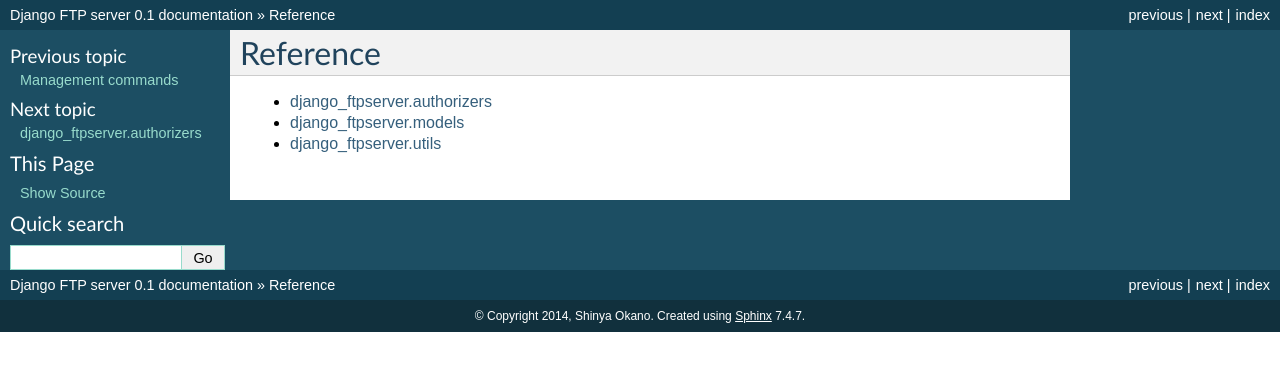
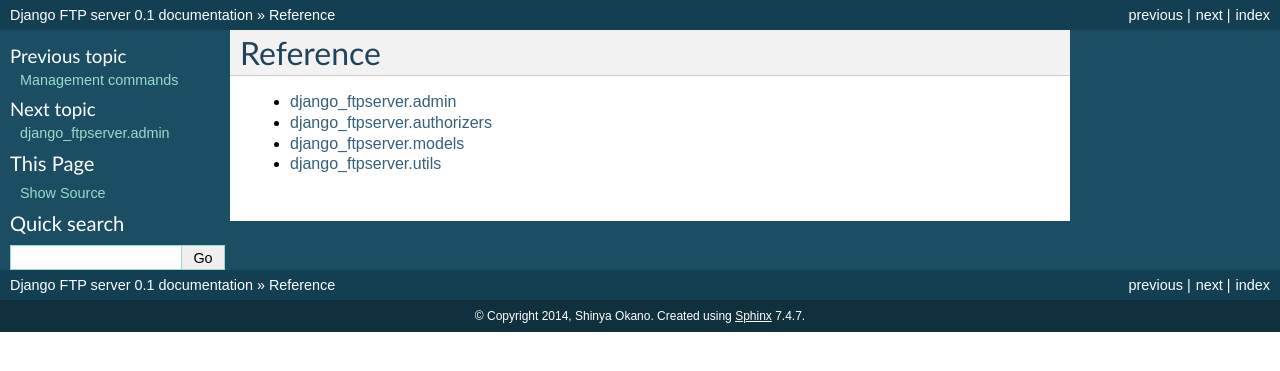
Before and after one commit to mrtnnk/martin-django-ftpserver, a Sphinx documentation site: the page built from docs/source/reference/index.rst, in a window 1280 px wide. Shown: the top 371 px of the page. Built offline with Sphinx 7.4.7, drawn with Linux system fonts in a browser that asks for light colours.

Commit message:
add reference doc for admin.py

```diff
--- /dev/null
+++ b/docs/source/reference/django_ftpserver.admin.rst
@@ -0,0 +1,6 @@
+======================
+django_ftpserver.admin
+======================
+
+.. automodule:: django_ftpserver.admin
+   :members:
--- a/docs/source/reference/index.rst
+++ b/docs/source/reference/index.rst
@@ -5,6 +5,7 @@ Reference
 .. toctree::
    :maxdepth: 1
 
+   django_ftpserver.admin
    django_ftpserver.authorizers
    django_ftpserver.models
    django_ftpserver.utils
```
Also changed, not shown: 1 other file.
